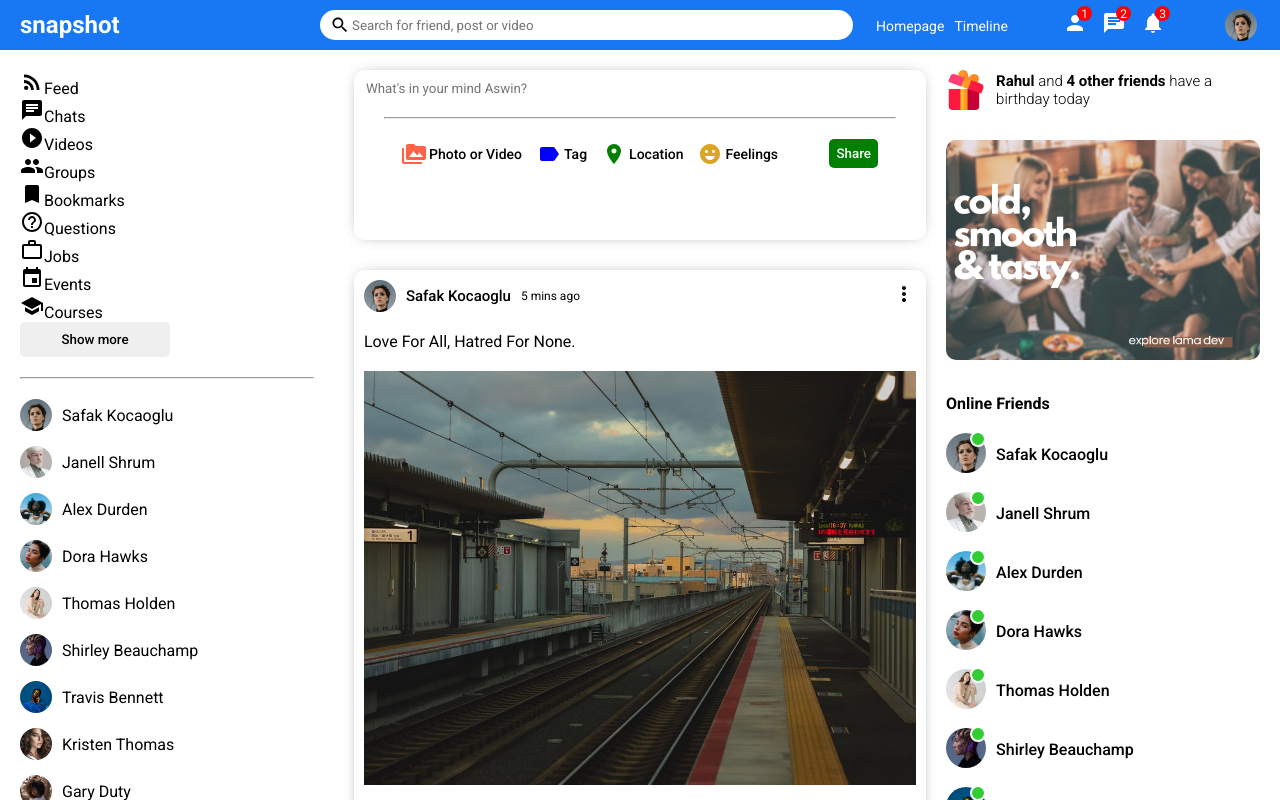
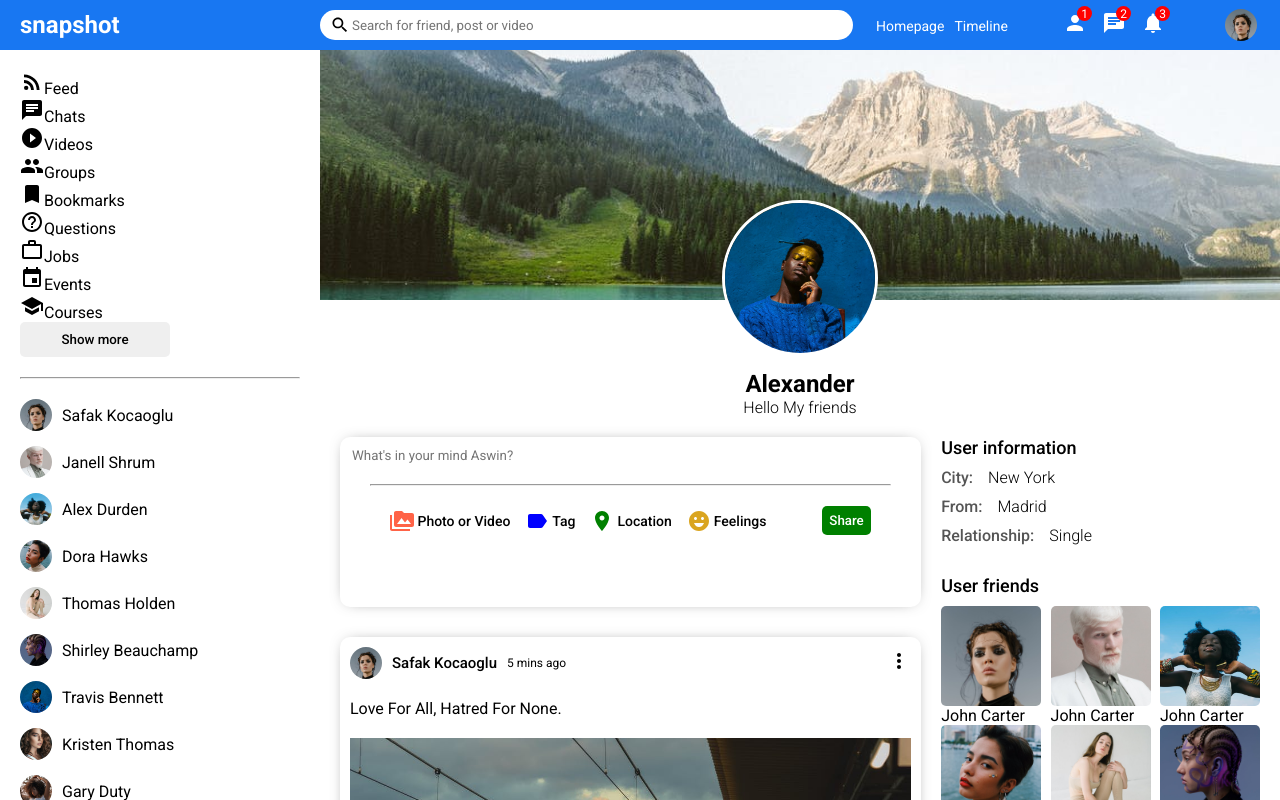
Before and after one commit to aswinss18/Snapshot-social-media-front-end-react-, a React (Vite) app: page / in a window 1280 px wide. Shown: the top 800 px of the page. Built offline with nearby package versions, Linux system fonts and the light colour scheme.

Commit message:
Profile page is created

```diff
--- a/src/App.jsx
+++ b/src/App.jsx
@@ -1,7 +1,7 @@
 import Home from "./pages/home/Home";
-
+import Profile from "./components/profile/Profile";
 function App() {
-  return <Home />;
+  return <Profile />;
 }
 
 export default App;
--- a/src/components/post/Post.jsx
+++ b/src/components/post/Post.jsx
@@ -1,9 +1,14 @@
 import "./post.css";
 import { MoreVert } from "@mui/icons-material";
 import { Users } from "../../dummyData";
+import { useState } from "react";
 export default function Post({ post }) {
-  console.log(Users);
-
+  const [like, setLike] = useState(post.like);
+  const [isLiked, setIsLiked] = useState(false);
+  const likeHandler = () => {
+    setLike(isLiked ? like - 1 : like + 1);
+    setIsLiked(!isLiked);
+  };
   return (
     <div className="post">
       <div className="postWrapper">
@@ -29,9 +34,19 @@
         </div>
         <div className="postBottom">
           <div className="postBottomLeft">
-            <img src="assets/like.png" alt="" className="likeIcon" />
-            <img src="assets/heart.png" alt="" className="likeIcon" />
-            <span className="postLikeCounter">{post.like} people like it</span>
+            <img
+              src="assets/like.png"
+              alt=""
+              onClick={likeHandler}
+              className="likeIcon"
+            />
+            <img
+              src="assets/heart.png"
+              onClick={likeHandler}
+              alt=""
+              className="likeIcon"
+            />
+            <span className="postLikeCounter">{like} people like it</span>
           </div>
           <div className="postBottomRight">
             <span className="postCommentText">{post.comment} comments</span>
--- /dev/null
+++ b/src/components/profile/Profile.jsx
@@ -0,0 +1,43 @@
+import React from "react";
+import "./profile.css";
+import Sidebar from "../sidebar/Sidebar";
+import Topbar from "../topbar/Topbar";
+import Feed from "../feed/Feed";
+import Rightbar from "../rightbar/Rightbar";
+import "../../pages/home/Home.css";
+
+export default function Profile() {
+  return (
+    <>
+      <Topbar />
+      <div className="profile">
+        <Sidebar />
+        <div className="profileRight">
+          <div className="profileRightTop">
+            <div className="profileCover">
+              <img
+                src="assets/post/3.jpeg"
+                alt=""
+                className="profileCoverImg"
+              />
+
+              <img
+                src="assets/person/7.jpeg"
+                alt=""
+                className="profileUserImg"
+              />
+            </div>
+            <div className="profileInfo">
+              <h4 className="profileInfoName">Alexander</h4>
+              <span className="profileInfoDesc">Hello My friends</span>
+            </div>
+          </div>
+          <div className="profileRightBottom">
+            <Feed />
+            <Rightbar profile />
+          </div>
+        </div>
+      </div>
+    </>
+  );
+}
--- /dev/null
+++ b/src/components/profile/profile.css
@@ -0,0 +1,44 @@
+.profile {
+  display: flex;
+}
+.profileRight {
+  flex: 9;
+}
+.profileCover {
+  height: 320px;
+  position: relative;
+}
+.profileCoverImg {
+  width: 100%;
+  height: 250px;
+  object-fit: cover;
+}
+
+.profileUserImg {
+  width: 150px;
+  height: 150px;
+  border-radius: 50%;
+  object-fit: cover;
+  position: absolute;
+  left: 0;
+  right: 0;
+  margin: auto;
+  top: 150px;
+  border: 3px solid#ffff;
+}
+
+.profileInfo {
+  display: flex;
+  flex-direction: column;
+  align-items: center;
+  justify-content: center;
+}
+.profileInfoName {
+  font-size: 24px;
+}
+.profileInfoDesc {
+  font-weight: 300;
+}
+.profileRightBottom {
+  display: flex;
+}
--- a/src/components/rightbar/Rightbar.jsx
+++ b/src/components/rightbar/Rightbar.jsx
@@ -1,10 +1,10 @@
 import "./rightbar.css";
 import { Users } from "../../dummyData";
 import Online from "../online/Online";
-export default function Rightbar() {
-  return (
-    <div className="rightbar">
-      <div className="rightbarWrapper">
+export default function Rightbar({ profile }) {
+  const HomeRightbar = () => {
+    return (
+      <>
         <div className="birthdayContainer">
           <img src="assets/gift.png" alt="" className="birthdayImg" />
           <span className="birthdayText">
@@ -19,6 +19,85 @@
             <Online key={u.id} user={u} />
           ))}
         </ul>
+      </>
+    );
+  };
+  const ProfileRightbar = () => {
+    return (
+      <>
+        <h4 className="rightbarTitle">User information</h4>
+        <div className="rightbarInfo">
+          <div className="rightbarInfoItem">
+            <span className="rightbarInfoKey">City:</span>
+            <span className="rightbarInfoValue">New York</span>
+          </div>{" "}
+          <div className="rightbarInfoItem">
+            <span className="rightbarInfoKey">From:</span>
+            <span className="rightbarInfoValue">Madrid</span>
+          </div>{" "}
+          <div className="rightbarInfoItem">
+            <span className="rightbarInfoKey">Relationship:</span>
+            <span className="rightbarInfoValue">Single</span>
+          </div>
+        </div>
+        <h4 className="rightbarTitle">User friends</h4>
+        <div className="rightbarFollowings">
+          <div className="rightbarFollowing">
+            <img
+              src="assets/person/1.jpeg"
+              alt=""
+              className="rightbarFollowingImg"
+            />
+            <span className="rightbarFollowingName">John Carter</span>
+          </div>
+          <div className="rightbarFollowing">
+            <img
+              src="assets/person/2.jpeg"
+              alt=""
+              className="rightbarFollowingImg"
+            />
+            <span className="rightbarFollowingName">John Carter</span>
+          </div>
+          <div className="rightbarFollowing">
+            <img
+              src="assets/person/3.jpeg"
+              alt=""
+              className="rightbarFollowingImg"
+            />
+            <span className="rightbarFollowingName">John Carter</span>
+          </div>
+          <div className="rightbarFollowing">
+            <img
+              src="assets/person/4.jpeg"
+              alt=""
+              className="rightbarFollowingImg"
+            />
+            <span className="rightbarFollowingName">John Carter</span>
+          </div>
+          <div className="rightbarFollowing">
+            <img
+              src="assets/person/5.jpeg"
+              alt=""
+              className="rightbarFollowingImg"
+            />
+            <span className="rightbarFollowingName">John Carter</span>
+          </div>
+          <div className="rightbarFollowing">
+            <img
+              src="assets/person/6.jpeg"
+              alt=""
+              className="rightbarFollowingImg"
+            />
+            <span className="rightbarFollowingName">John Carter</span>
+          </div>
+        </div>
+      </>
+    );
+  };
+  return (
+    <div className="rightbar">
+      <div className="rightbarWrapper">
+        <ProfileRightbar />
       </div>
     </div>
   );
--- a/src/components/rightbar/rightbar.css
+++ b/src/components/rightbar/rightbar.css
@@ -25,12 +25,52 @@
   border-radius: 10px;
   margin: 30px 0;
 }
-
 .rightbarTitle {
   margin-bottom: 20px;
 }
+
 .rightbarFriendList {
   padding: 0;
   margin: 0;
   list-style: none;
 }
+.rightbarInfo {
+  margin-bottom: 30px;
+}
+
+.rightbarInfoItem {
+  margin-bottom: 10px;
+}
+
+.rightbarInfoKey {
+  font-weight: 500;
+  margin-right: 15px;
+  color: #555;
+}
+.rightbarInfoValue {
+  font-weight: 300;
+}
+
+.rightbarTitle {
+  font-size: 18px;
+  font-weight: 500;
+  margin-bottom: 10px;
+}
+.rightbarFollowings {
+  display: flex;
+  flex-wrap: wrap;
+  justify-content: space-between;
+}
+.rightbarFollowing {
+  display: flex;
+  flex-direction: column;
+  margin-bottom: 20;
+  cursor: pointer;
+}
+
+.rightbarFollowingImg {
+  width: 100px;
+  height: 100px;
+  object-fit: cover;
+  border-radius: 5px;
+}
```
